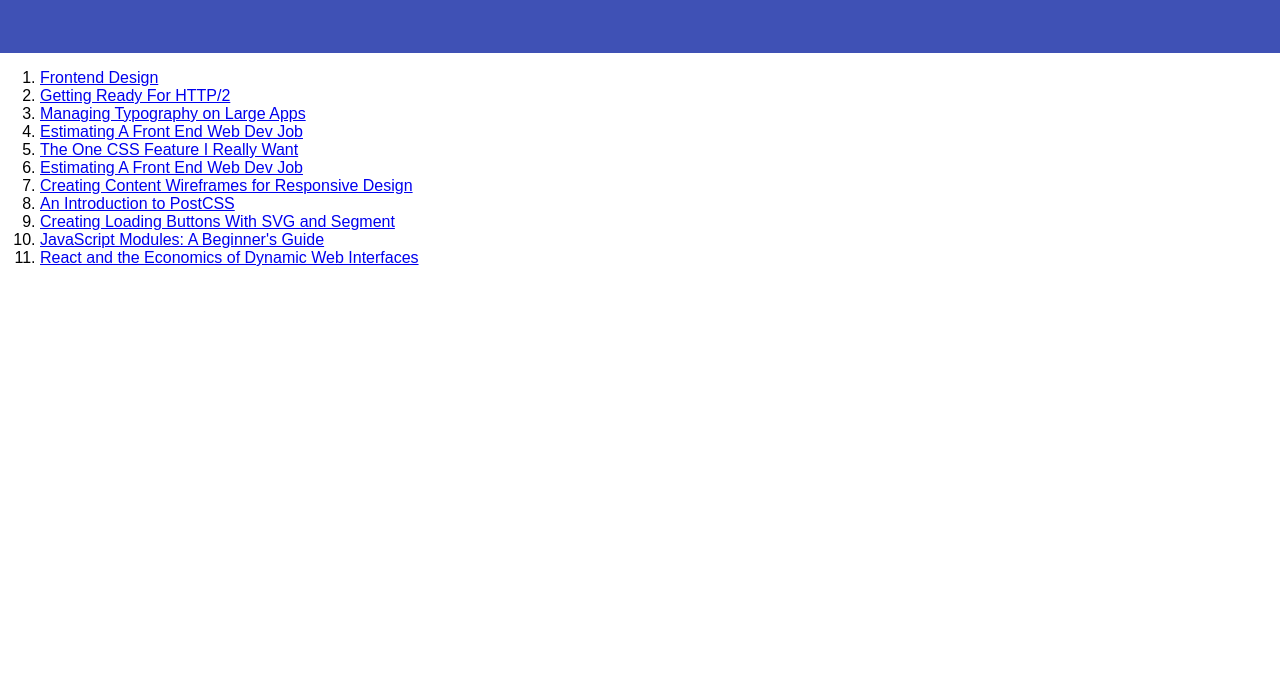
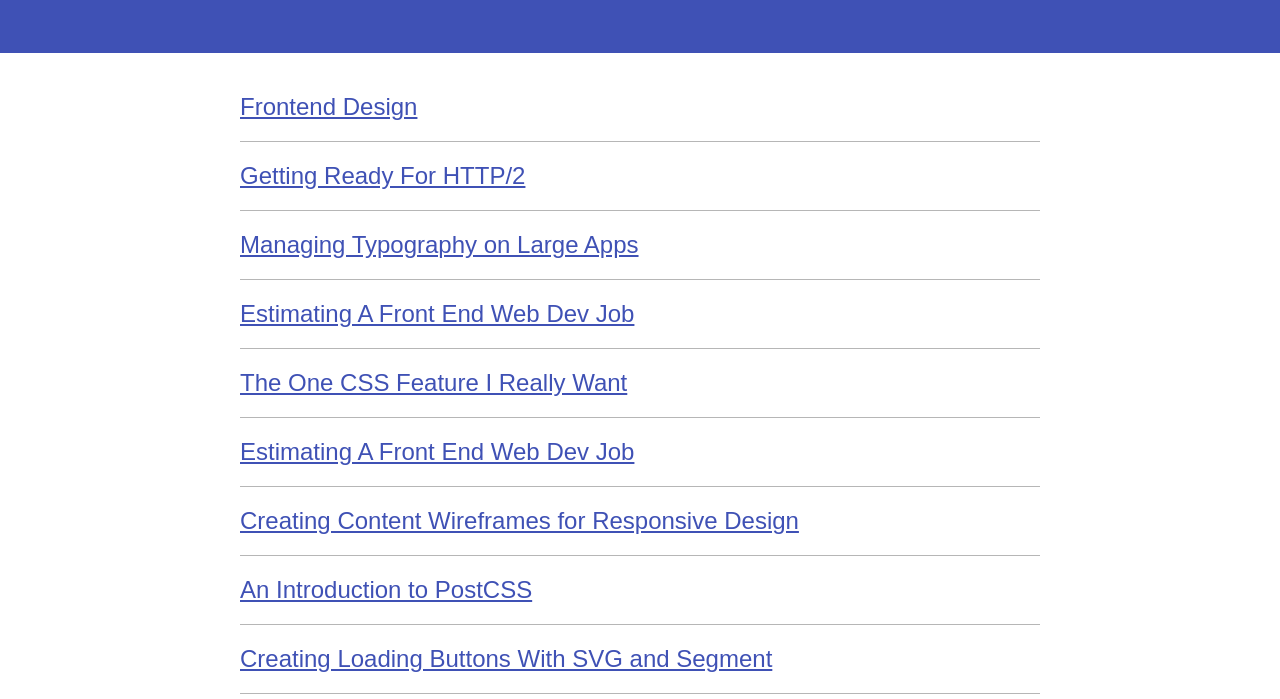
Before and after one commit to zhj930924/DOM-Ready-project, a plain HTML site: page index.html in a window 1280 px wide. Shown: the part 101-800 px from the top of the page. Drawn offline with Linux system fonts and the light colour scheme.

Commit message:
Style news and constrain content

```diff
--- a/index.html
+++ b/index.html
@@ -8,9 +8,12 @@
   </head>
   <body>
     <header class='hero'>
+      <div class='container'>
         <p class='logo'>Front-end News!</p>
+      </div>
     </header>
-    <main>
+    <main class='content'>
+      <div class='container'>
         <ol class='news'>
           <li class='news-item'>
             <a class='news-link' href='#'>Frontend Design</a>
@@ -46,6 +49,7 @@
             <a class='news-link' href='#'>React and the Economics of Dynamic Web Interfaces</a>
           </li>
         </ol>
+      </div>
     </main>
   </body>
 </html>
--- a/main.css
+++ b/main.css
@@ -26,11 +26,9 @@ h1, h2, h3, h4, h5, h6 {
 }
 
 ol {
-
-}
-
-li {
-
+  margin: 0;
+  padding: 0;
+  list-style-type: none;
 }
 
 p {
@@ -48,6 +46,7 @@ a {
 .hero {
   background-color: #3f51b5;
   color: #fff;
+  margin-bottom: 40px;
   padding: 20px 0;
   text-align: center;
 }
@@ -61,3 +60,27 @@ a {
   font-weight: bold;
   text-transform: uppercase;
 }
+
+/*-----------------------------------------------
+*   News
+-----------------------------------------------*/
+
+.news-item {
+  border-bottom: 1px solid #b6b6b6;
+  margin-bottom: 20px;
+  padding-bottom: 20px;
+}
+
+.news-link {
+  color: #3f51b5;
+  font-size: 24px;
+}
+
+/*-----------------------------------------------
+*   Container
+-----------------------------------------------*/
+
+.container {
+  margin: 0 auto;
+  max-width: 800px;
+}
```
Lines whose indentation alone changed are shown as unchanged.
